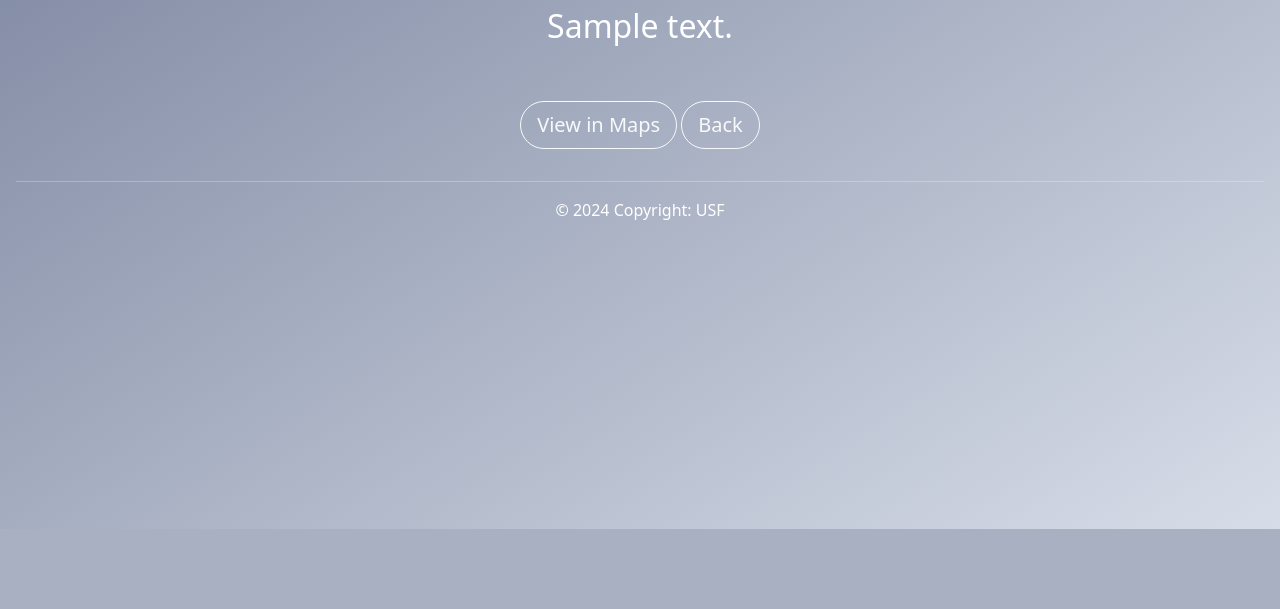
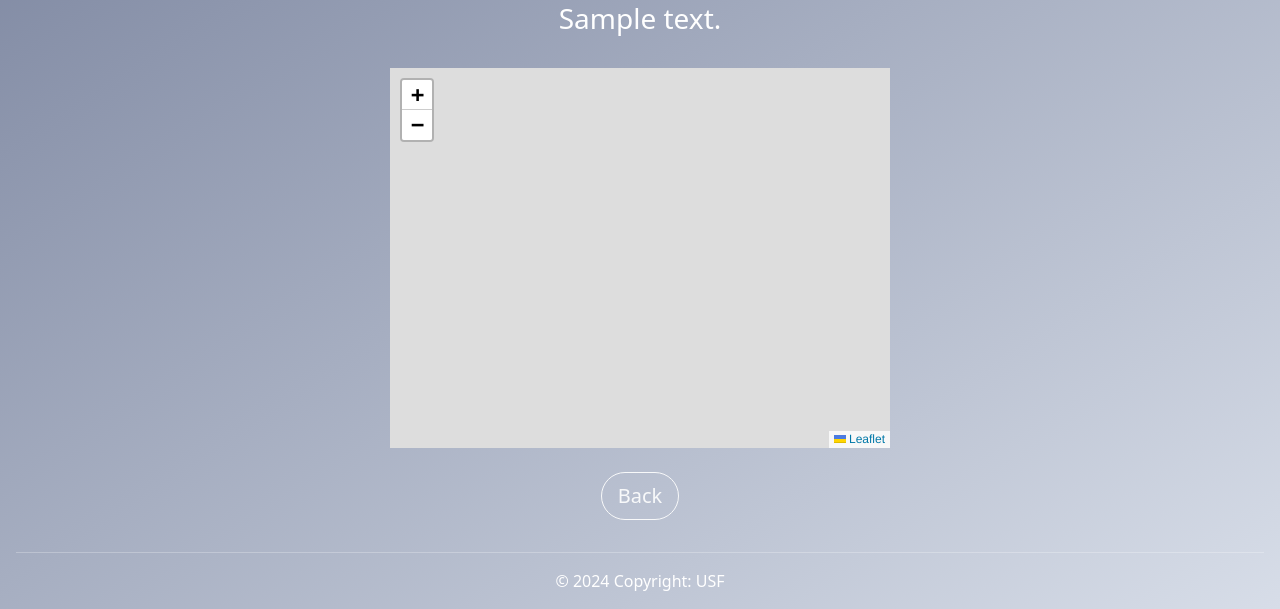
Before and after one commit to frica/photolocator, a Flask app: template templates/locate.html in a window 1280 px wide. Shown: the part 271-880 px from the top of the page. Before the commit the page ends 800 px from the top, so only its background shows below. Run offline with Flask 3, Linux system fonts and the light colour scheme; the template is opened without the code that fills it: most values are stand-ins (such as "Sample title", 1, 10 or a date in 2020).

Commit message:
view on map

```diff
--- a/main.py
+++ b/main.py
@@ -60,7 +60,8 @@ def locate():
             print(f"You were in {location_info['name']}, {location_info['country'].name}!")
             answer = f"{location_info['name']}, {location_info['country'].name}"
             app.logger.info(f"Location: {answer}")
-            return render_template("locate.html", answer=answer)
+            return render_template("locate.html", answer=answer,
+                                   lat=decimal_latitude, lon=decimal_longitude)
         elif request.form["action"] == "details":
             image_members = dir(image)
 
--- a/static/css/index.css
+++ b/static/css/index.css
@@ -63,3 +63,11 @@ body {
     border: 1px solid #dddddd;
     color: white;
 }
+
+/* Map */
+
+#map {
+    margin: auto;
+    height: 380px;
+    width: 500px;
+}
--- a/templates/base.html
+++ b/templates/base.html
@@ -9,6 +9,13 @@
     <link rel="stylesheet" href="static/css/index.css">
     <script src="https://code.jquery.com/jquery-3.5.1.min.js"></script>
     <link rel="stylesheet" href="https://cdn.jsdelivr.net/npm/bootstrap@5.3.3/dist/css/bootstrap.min.css">
+    <!--LeafletJS 1.9.4 files-->
+    <link rel="stylesheet" href="https://unpkg.com/leaflet@1.9.4/dist/leaflet.css"
+     integrity="sha256-p4NxAoJBhIIN+hmNHrzRCf9tD/miZyoHS5obTRR9BMY="
+     crossorigin=""/>
+    <script src="https://unpkg.com/leaflet@1.9.4/dist/leaflet.js"
+     integrity="sha256-20nQCchB9co0qIjJZRGuk2/Z9VM+kNiyxNV1lvTlZBo="
+     crossorigin=""></script>
 </head>
 <body>
 
@@ -29,7 +36,15 @@
 <script src="https://cdn.jsdelivr.net/npm/jquery@3.6.1/dist/jquery.slim.min.js"></script>
 <script src="https://cdn.jsdelivr.net/npm/popper.js@1.16.1/dist/umd/popper.min.js"></script>
 <script src="https://cdn.jsdelivr.net/npm/bootstrap@4.6.2/dist/js/bootstrap.bundle.min.js"></script>
+<script>
+    var map = L.map('map').setView([{{lat}}, {{lon}}], 16);
+    L.tileLayer('https://tile.openstreetmap.org/{z}/{x}/{y}.png', {
+    maxZoom: 19,
+    attribution: '&copy; <a href="http://www.openstreetmap.org/copyright">OpenStreetMap</a>'
+}).addTo(map);
+    var marker = L.marker([{{lat}}, {{lon}}]).addTo(map);
 
+</script>
 
 <footer>
     <!-- Copyright -->
--- a/templates/locate.html
+++ b/templates/locate.html
@@ -1,12 +1,11 @@
 {% extends 'base.html' %}
 {% block content %}
 <div class="text-white text-center">
-    <h3>Your image has been taken in:</h3>
-    <h2>{{ answer }}</h2>
-    <br><br>
-    <button class="btn rounded-pill btn-outline-light btn-lg" onclick="utils.draw_map_for_city({{answer}})"
-            type="submit">View in Maps
-    </button>
+    <h4>Your image has been taken in:</h4>
+    <h3>{{ answer }}</h3>
+    <br>
+    <div id="map"></div>
+    <br>
     <a href="javascript:history.back()" class="btn rounded-pill btn-outline-light btn-lg">Back</a>
 </div>
 {% endblock %}
```
Also changed, not shown: README.md.
